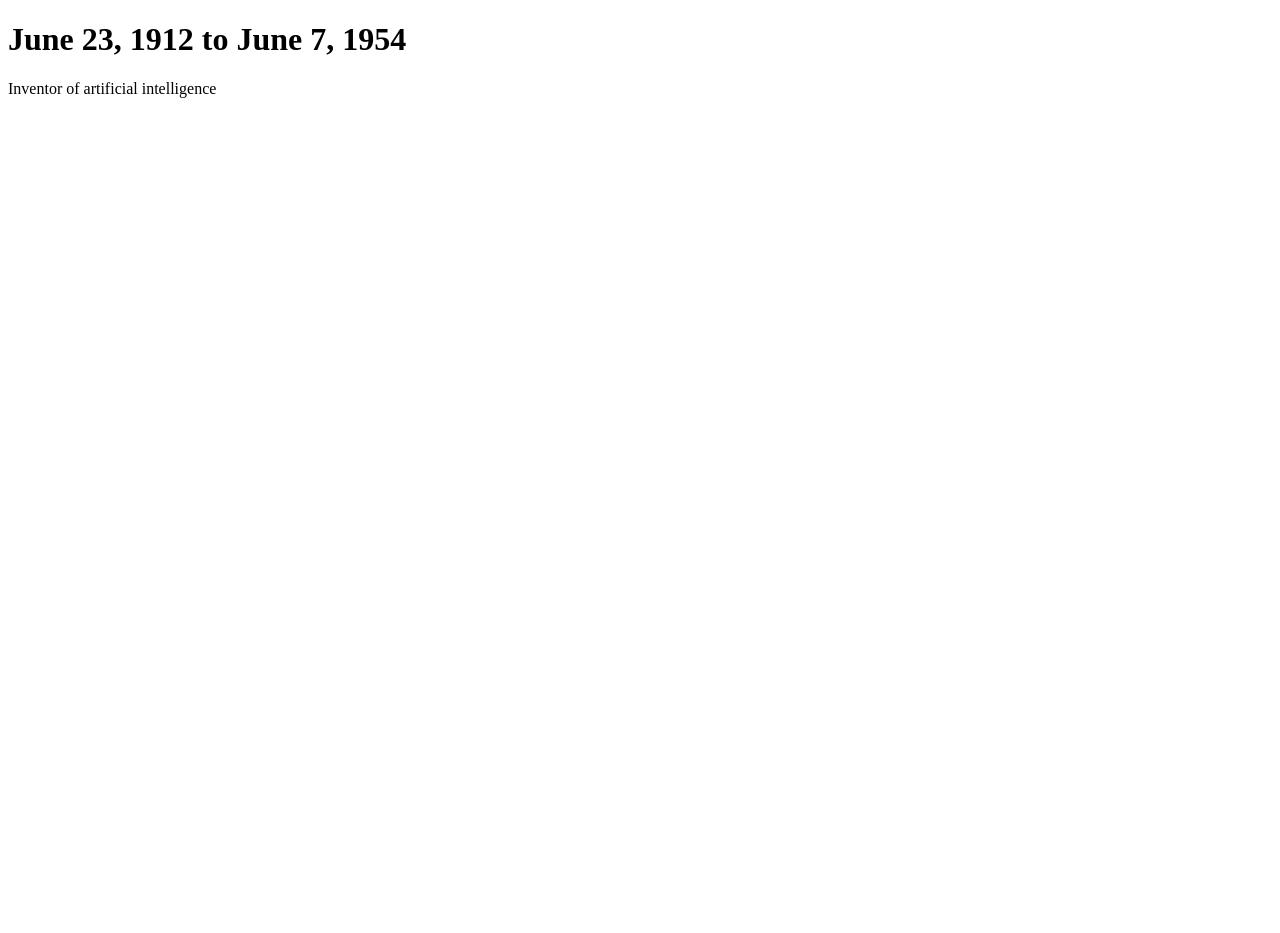
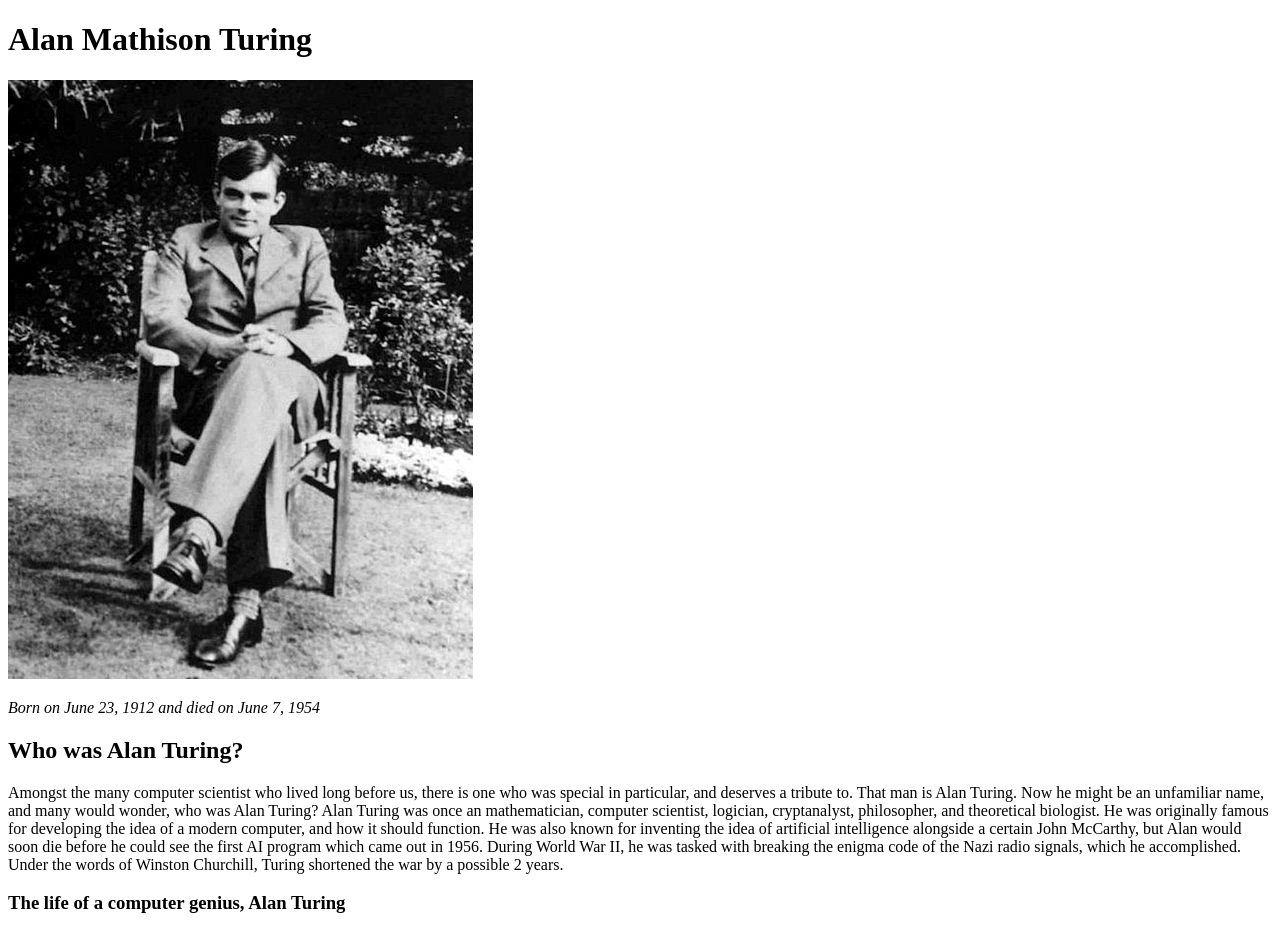
Before and after one commit to matthias-bo/assignment-02, a plain HTML site: page index.html in a window 1280 px wide. Before the commit the page ends 800 px from the top, so only its background shows below. Drawn offline with Linux system fonts and the light colour scheme.

Commit message:
commit message

```diff
--- a/index.html
+++ b/index.html
@@ -9,7 +9,18 @@
     <title>Alan Mathison Turing</title>
   </head>
   <body>
-    <h1>June 23, 1912 to June 7, 1954</h1>
-    <p>Inventor of artificial intelligence</p>
+    <h1>Alan Mathison Turing</h1>
+    <img src="./images/alanturing.jpg">
+    <p><i>Born on June 23, 1912 and died on June 7, 1954</i></p>
+    <h2>Who was Alan Turing?</h2>
+    <p>Amongst the many computer scientist who lived long before us, there is one who was special in particular, and deserves a tribute to.
+    That man is Alan Turing. Now he might be an unfamiliar name, and many would wonder, who was Alan Turing? Alan Turing was once an mathematician,
+    computer scientist, logician, cryptanalyst, philosopher, and theoretical biologist.
+    He was originally famous for developing the idea of a modern computer, and how it should function. He was also known for inventing the idea of
+    artificial intelligence alongside a certain John McCarthy, but Alan would soon die before he could see the first AI program which came out in 1956.
+    During World War II, he was tasked with breaking the enigma code of the Nazi radio signals, which he accomplished.
+    Under the words of Winston Churchill, Turing shortened the war by a possible 2 years.</p>
+    <h3>The life of a computer genius, Alan Turing</h3>
+
   </body>
 </html>
```
